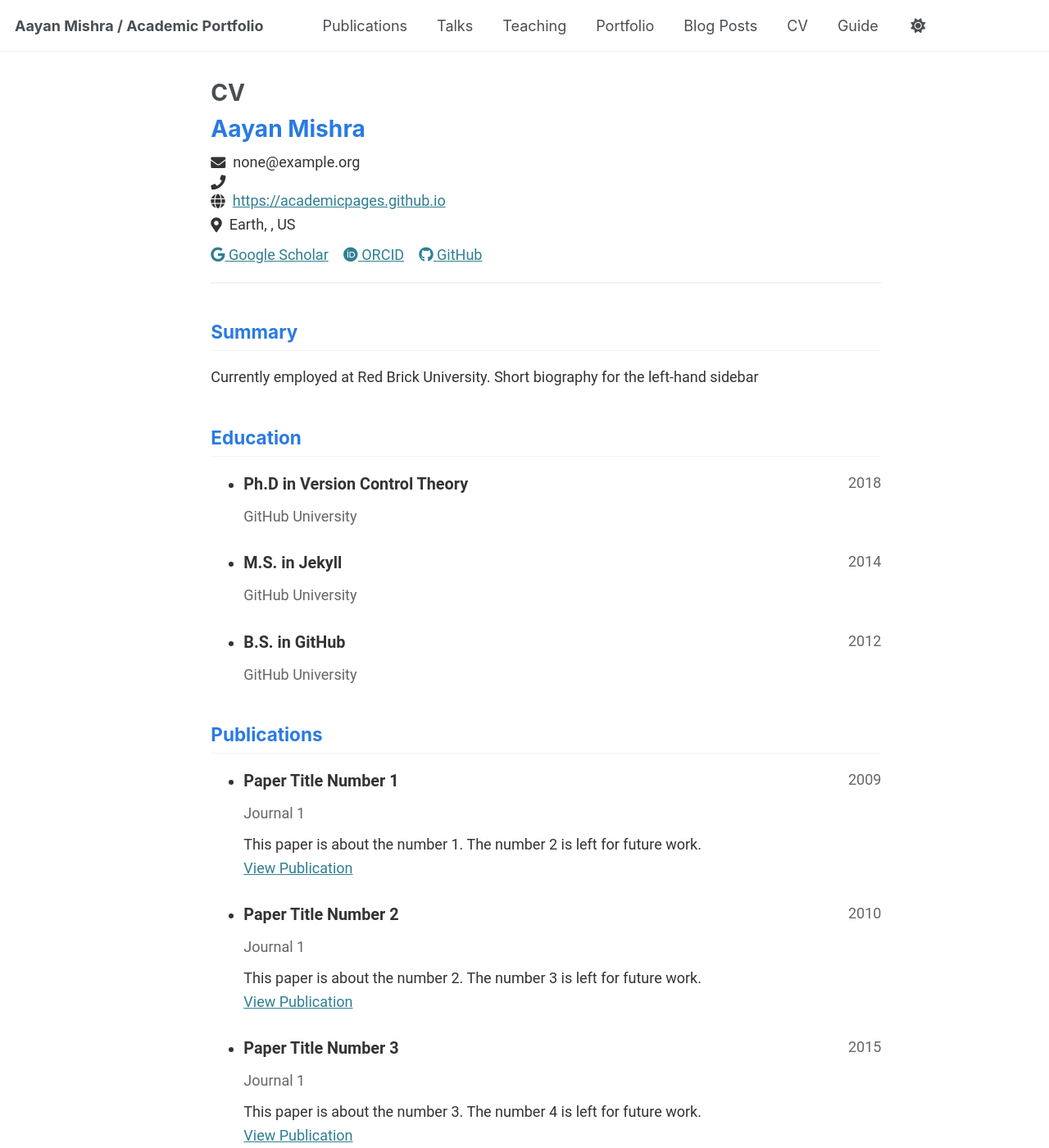
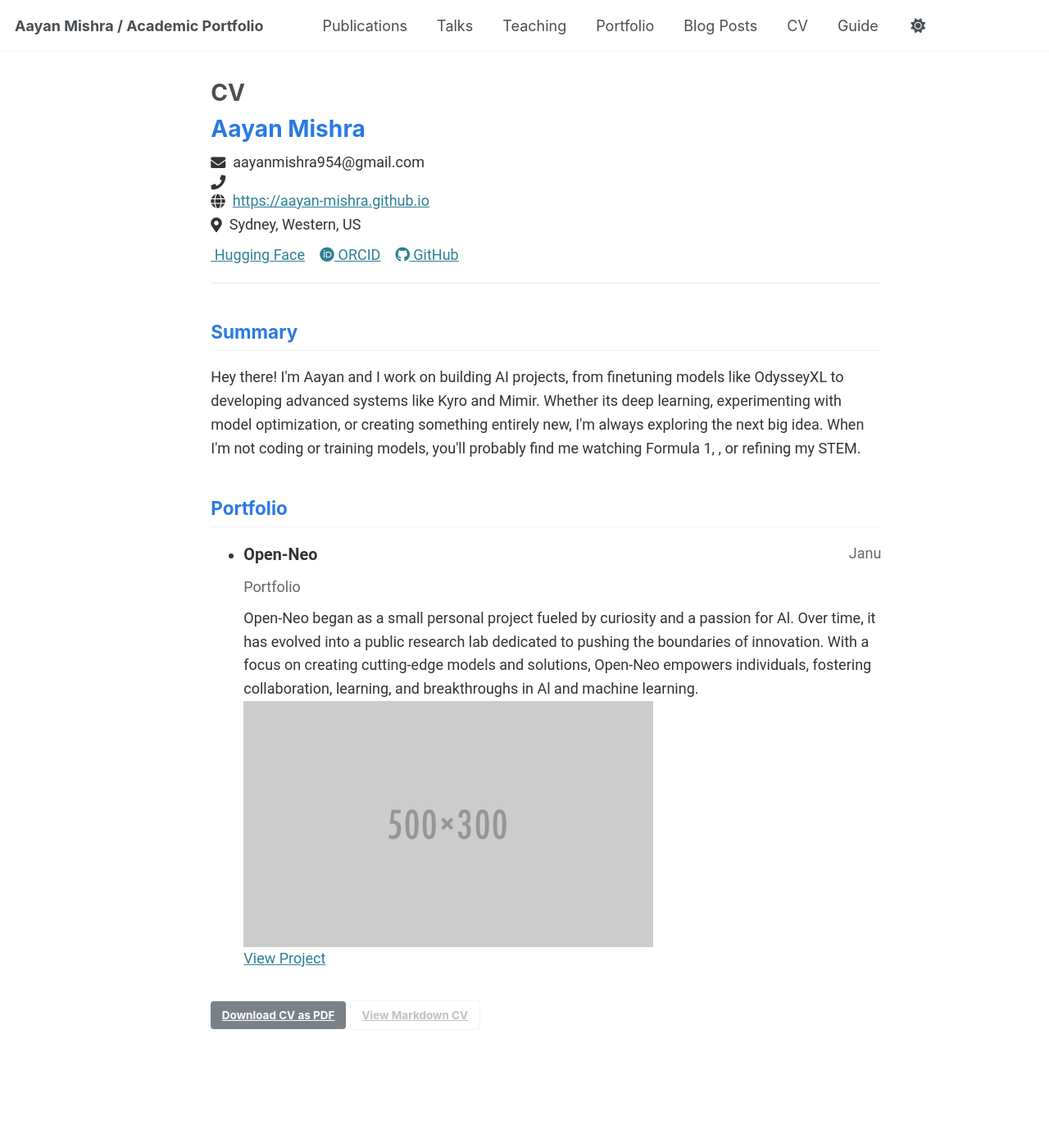
Before and after one commit to Aayan-Mishra/aayan-mishra.github.io, a Jekyll site: the page built from _pages/cv-json.md, in a window 1280 px wide and 1400 px high. Shown: the whole window at 82% size. Built offline with Jekyll 4.4.1, drawn with Linux system fonts in a browser that asks for light colours; some of the changed text lies outside the part shown.

Commit message:
Update cv.json

```diff
--- a/_data/cv.json
+++ b/_data/cv.json
@@ -1,22 +1,22 @@
 {
   "basics": {
     "name": "Aayan Mishra",
-    "email": "none@example.org",
+    "email": "aayanmishra954@gmail.com",
     "phone": "",
-    "website": "https://academicpages.github.io",
-    "summary": "Currently employed at Red Brick University. Short biography for the left-hand sidebar",
+    "website": "https://aayan-mishra.github.io",
+    "summary": "Hey there! I'm Aayan and I work on building AI projects, from finetuning models like OdysseyXL to developing advanced systems like Kyro and Mimir. Whether its deep learning, experimenting with model optimization, or creating something entirely new, I'm always exploring the next big idea. When I'm not coding or training models, you'll probably find me watching Formula 1, , or refining my STEM.",
     "location": {
       "address": "",
       "postalCode": "",
-      "city": "Earth",
+      "city": "Sydney",
       "countryCode": "US",
-      "region": ""
+      "region": "Western"
     },
     "profiles": [
       {
-        "network": "Google Scholar",
-        "username": "",
-        "url": "https://scholar.google.com/citations?user=PS_CX0AAAAAJ"
+        "network": "Hugging Face",
+        "username": "Spestly",
+        "url": "https://huggingface.co/Spestly"
       },
       {
         "network": "ORCID",
@@ -25,128 +25,27 @@
       },
       {
         "network": "GitHub",
-        "username": "academicpages",
-        "url": "https://github.com/academicpages"
+        "username": "Aayan-Mishra",
+        "url": "https://github.com/Aayan-Mishra"
       }
     ]
   },
   "work": [],
-  "education": [
-    {
-      "institution": "GitHub University",
-      "area": "Ph.D in Version Control Theory",
-      "studyType": "",
-      "startDate": "",
-      "endDate": "2018",
-      "gpa": null,
-      "courses": []
-    },
-    {
-      "institution": "GitHub University",
-      "area": "M.S. in Jekyll",
-      "studyType": "",
-      "startDate": "",
-      "endDate": "2014",
-      "gpa": null,
-      "courses": []
-    },
-    {
-      "institution": "GitHub University",
-      "area": "B.S. in GitHub",
-      "studyType": "",
-      "startDate": "",
-      "endDate": "2012",
-      "gpa": null,
-      "courses": []
-    }
-  ],
+  "education": [],
   "skills": [],
   "languages": [],
   "interests": [],
   "references": [],
-  "publications": [
-    {
-      "name": "Paper Title Number 1",
-      "publisher": "Journal 1",
-      "releaseDate": "2009-10-01",
-      "website": "http://academicpages.github.io/files/paper1.pdf",
-      "summary": "This paper is about the number 1. The number 2 is left for future work."
-    },
-    {
-      "name": "Paper Title Number 2",
-      "publisher": "Journal 1",
-      "releaseDate": "2010-10-01",
-      "website": "http://academicpages.github.io/files/paper2.pdf",
-      "summary": "This paper is about the number 2. The number 3 is left for future work."
-    },
-    {
-      "name": "Paper Title Number 3",
-      "publisher": "Journal 1",
-      "releaseDate": "2015-10-01",
-      "website": "http://academicpages.github.io/files/paper3.pdf",
-      "summary": "This paper is about the number 3. The number 4 is left for future work."
-    },
-    {
-      "name": "Paper Title Number 4",
-      "publisher": "GitHub Journal of Bugs",
-      "releaseDate": "2024-02-17",
-      "website": "http://academicpages.github.io/files/paper3.pdf",
-      "summary": "This paper is about fixing template issue #693."
-    }
-  ],
-  "presentations": [
-    {
-      "name": "Talk 1 on Relevant Topic in Your Field",
-      "event": "UC San Francisco, Department of Testing",
-      "date": "2012-03-01",
-      "location": "San Francisco, CA, USA",
-      "description": ""
-    },
-    {
-      "name": "Tutorial 1 on Relevant Topic in Your Field",
-      "event": "UC-Berkeley Institute for Testing Science",
-      "date": "2013-03-01",
-      "location": "Berkeley, CA, USA",
-      "description": ""
-    },
-    {
-      "name": "Talk 2 on Relevant Topic in Your Field",
-      "event": "London School of Testing",
-      "date": "2014-02-01",
-      "location": "London, UK",
-      "description": ""
-    },
-    {
-      "name": "Conference Proceeding talk 3 on Relevant Topic in Your Field",
-      "event": "Testing Institute of America 2014 Annual Conference",
-      "date": "2014-03-01",
-      "location": "Los Angeles, CA, USA",
-      "description": ""
-    }
-  ],
-  "teaching": [
-    {
-      "course": "Teaching experience 1",
-      "institution": "University 1, Department",
-      "date": "2014-01-01",
-      "role": "Undergraduate course",
-      "description": ""
-    },
-    {
-      "course": "Teaching experience 2",
-      "institution": "University 1, Department",
-      "date": "2015-01-01",
-      "role": "Workshop",
-      "description": ""
-    }
-  ],
+  "publications": [],
+  "presentations": [],
+  "teaching": [],
   "portfolio": [
     {
-      "name": "Portfolio item number 1",
+      "name": "Open-Neo",
       "category": "portfolio",
-      "date": "",
-      "url": "",
-      "description": "Short description of portfolio item number 1<br/><img src='/images/500x300.png'>"
+      "date": "January 2025 - Present",
+      "url": "https://open-neo.vercel.app/",
+      "description": "Open-Neo began as a small personal project fueled by curiosity and a passion for Al. Over time, it has evolved into a public research lab dedicated to pushing the boundaries of innovation. With a focus on creating cutting-edge models and solutions, Open-Neo empowers individuals, fostering collaboration, learning, and breakthroughs in Al and machine learning.<br/><img src='/images/500x300.png'>"
     }
   ]
 }
```
